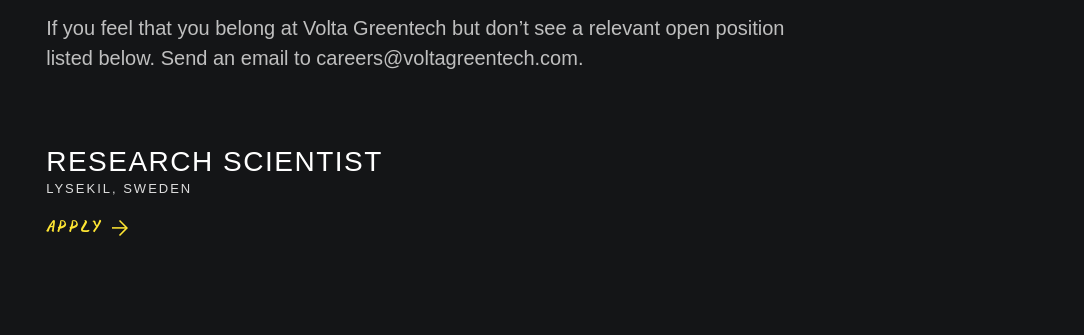
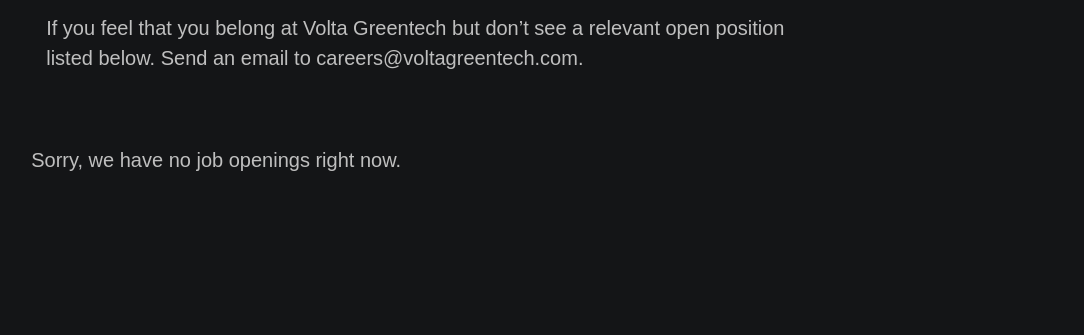
Before and after one commit to johan-akerman/VoltaGreentech, a Gatsby site: page /about in a window 1280 px wide. Shown: the part 6018-6353 px from the top of the page, without its empty margins (5-1089 px from the left). Built offline with nearby package versions, Linux system fonts and the light colour scheme; Gatsby itself is replaced by a stand-in of ours; a web font is replaced by a local one.

Commit message:
removed research scientist job opening link

```diff
--- a/src/components/jobsContainer/JobsContainer.js
+++ b/src/components/jobsContainer/JobsContainer.js
@@ -17,12 +17,13 @@
       </Fade>
 
       <div className="row" style={{ marginTop: "72px" }}>
-        <JobCard
+        <p>Sorry, we have no job openings right now. </p>
+        {/* <JobCard
           jobTitle="Research Scientist"
           location="Lysekil, Sweden"
           href="/open-positions/research_scientist"
           delay="000"
-        />
+        /> */}
       </div>
     </div>
   )
```
